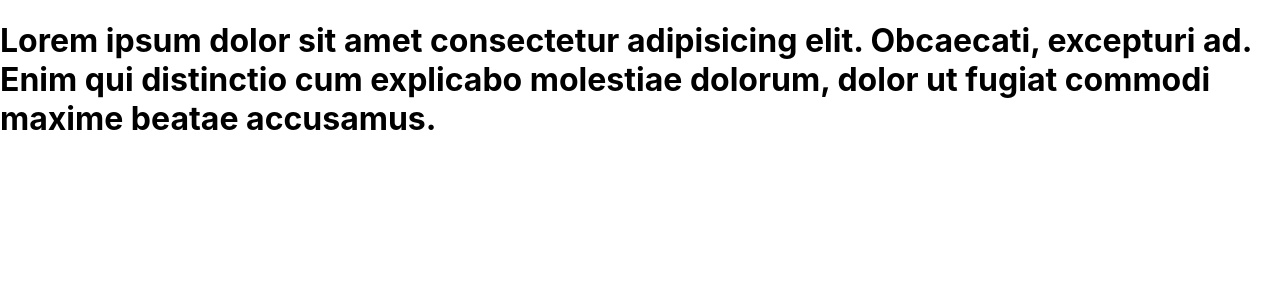
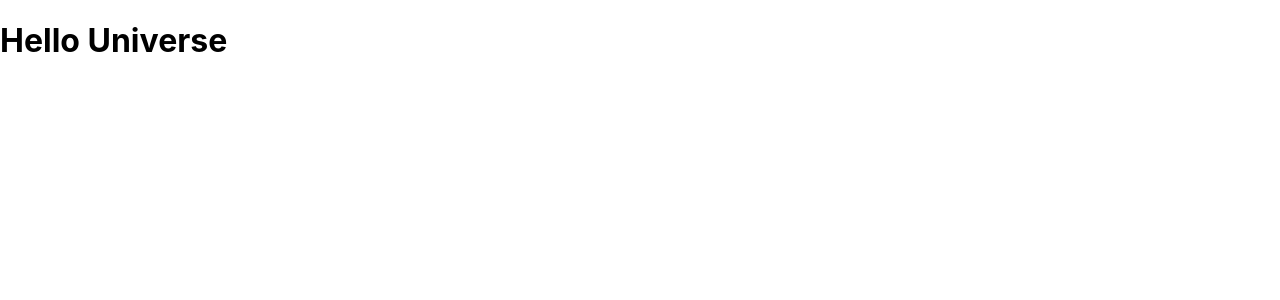
Before and after one commit to ErUmairWaseem/Second-React_App, a React (Create React App) app: page / in a window 1280 px wide. Shown: the top 300 px of the page. Built offline with nearby package versions, Linux system fonts and the light colour scheme.

Commit message:
hello universe

```diff
--- a/src/App.js
+++ b/src/App.js
@@ -2,13 +2,9 @@ import logo from "./logo.svg";
 import "./App.css";
 
 function App() {
-  return (
-    <h1>
-      Lorem ipsum dolor sit amet consectetur adipisicing elit. Obcaecati,
-      excepturi ad. Enim qui distinctio cum explicabo molestiae dolorum, dolor
-      ut fugiat commodi maxime beatae accusamus.
-    </h1>
-  );
+  let l = <h1>Hello Universe</h1>;
+
+  return l;
 }
 
 export default App;
```
